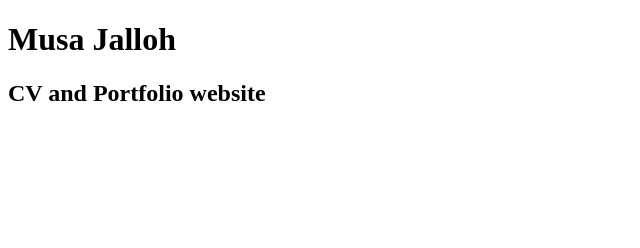
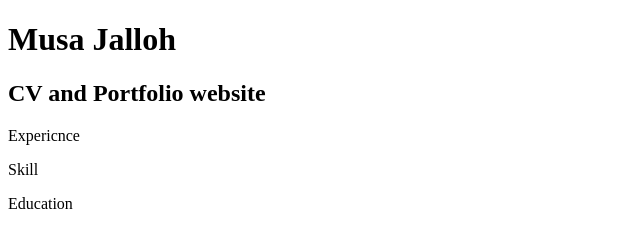
Before and after one commit to Mucino11/cv_update_2023, a plain HTML site: page index.html in a window 1280 px wide. Shown: the whole page, without its empty margins (0-640 px from the left). Drawn offline with Linux system fonts and the light colour scheme.

Commit message:
Update index.html

```diff
--- a/index.html
+++ b/index.html
@@ -9,5 +9,9 @@
   <body>
     <h1>Musa Jalloh</h1>
     <h2>CV and Portfolio website</h2>
+    <p>Expericnce</p>
+
+    <p>Skill</p>
+    <p>Education</p>
   </body>
 </html>
```
